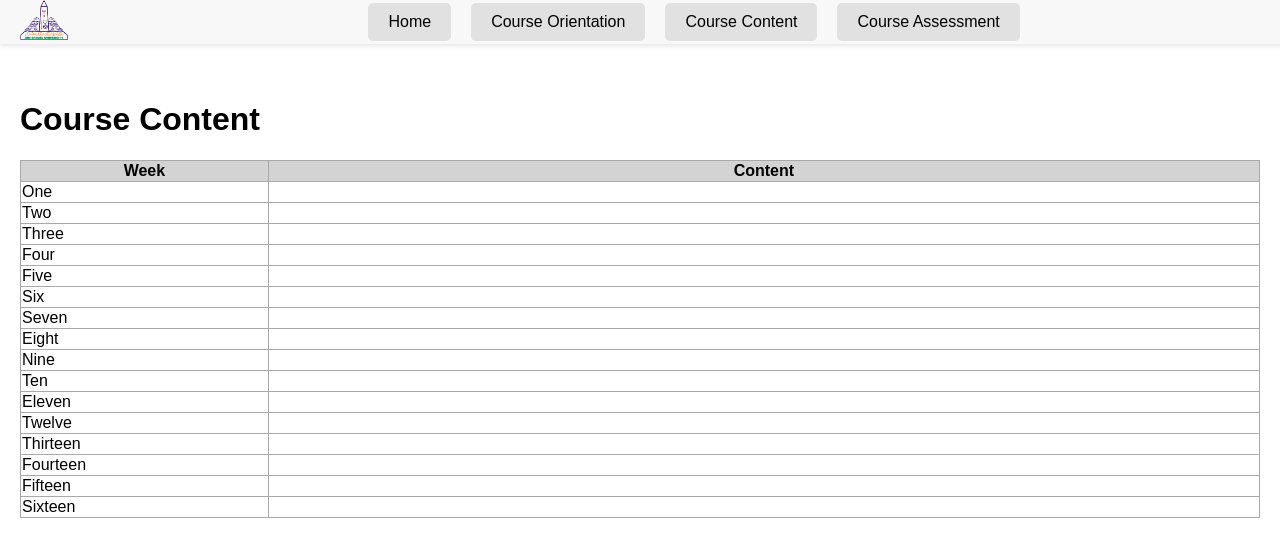
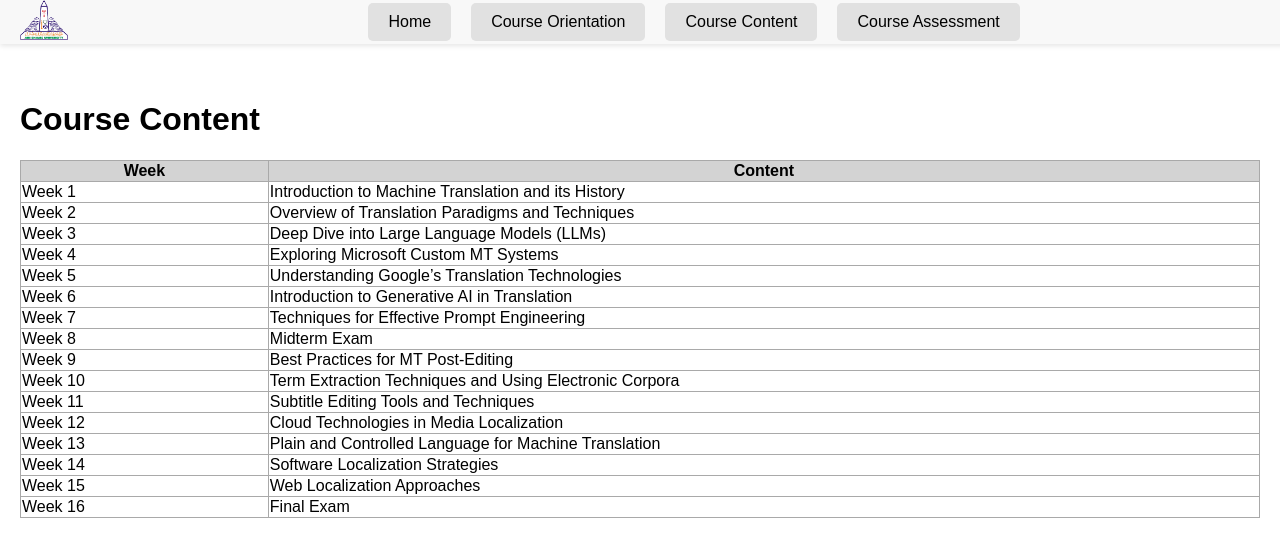
Before and after one commit to nessmadiab/nessmadiab.github.io, a Jekyll site: the page built from content.md, in a window 1280 px wide. Shown: the top 557 px of the page. Built offline with Jekyll 4.4.1, drawn with Linux system fonts in a browser that asks for light colours.

Commit message:
Update content.md

```diff
--- a/content.md
+++ b/content.md
@@ -14,68 +14,68 @@ title: "Course Content"
   </thead>
   <tbody>
     <tr>
-      <td style="border: 1px solid darkgrey;">One</td>
-      <td style="border: 1px solid darkgrey;"></td>
+      <td style="border: 1px solid darkgrey;">Week 1</td>
+      <td style="border: 1px solid darkgrey;">Introduction to Machine Translation and its History</td>
     </tr>
     <tr>
-      <td style="border: 1px solid darkgrey;">Two</td>
-      <td style="border: 1px solid darkgrey;"></td>
+      <td style="border: 1px solid darkgrey;">Week 2</td>
+      <td style="border: 1px solid darkgrey;">Overview of Translation Paradigms and Techniques</td>
     </tr>
     <tr>
-      <td style="border: 1px solid darkgrey;">Three</td>
-      <td style="border: 1px solid darkgrey;"></td>
+      <td style="border: 1px solid darkgrey;">Week 3</td>
+      <td style="border: 1px solid darkgrey;">Deep Dive into Large Language Models (LLMs)</td>
     </tr>
     <tr>
-      <td style="border: 1px solid darkgrey;">Four</td>
-      <td style="border: 1px solid darkgrey;"></td>
+      <td style="border: 1px solid darkgrey;">Week 4</td>
+      <td style="border: 1px solid darkgrey;">Exploring Microsoft Custom MT Systems</td>
     </tr>
     <tr>
-      <td style="border: 1px solid darkgrey;">Five</td>
-      <td style="border: 1px solid darkgrey;"></td>
+      <td style="border: 1px solid darkgrey;">Week 5</td>
+      <td style="border: 1px solid darkgrey;">Understanding Google’s Translation Technologies</td>
     </tr>
     <tr>
-      <td style="border: 1px solid darkgrey;">Six</td>
-      <td style="border: 1px solid darkgrey;"></td>
+      <td style="border: 1px solid darkgrey;">Week 6</td>
+      <td style="border: 1px solid darkgrey;">Introduction to Generative AI in Translation</td>
     </tr>
     <tr>
-      <td style="border: 1px solid darkgrey;">Seven</td>
-      <td style="border: 1px solid darkgrey;"></td>
+      <td style="border: 1px solid darkgrey;">Week 7</td>
+      <td style="border: 1px solid darkgrey;">Techniques for Effective Prompt Engineering</td>
     </tr>
     <tr>
-      <td style="border: 1px solid darkgrey;">Eight</td>
-      <td style="border: 1px solid darkgrey;"></td>
+      <td style="border: 1px solid darkgrey;">Week 8</td>
+      <td style="border: 1px solid darkgrey;">Midterm Exam</td>
     </tr>
     <tr>
-      <td style="border: 1px solid darkgrey;">Nine</td>
-      <td style="border: 1px solid darkgrey;"></td>
+      <td style="border: 1px solid darkgrey;">Week 9</td>
+      <td style="border: 1px solid darkgrey;">Best Practices for MT Post-Editing</td>
     </tr>
     <tr>
-      <td style="border: 1px solid darkgrey;">Ten</td>
-      <td style="border: 1px solid darkgrey;"></td>
+      <td style="border: 1px solid darkgrey;">Week 10</td>
+      <td style="border: 1px solid darkgrey;">Term Extraction Techniques and Using Electronic Corpora</td>
     </tr>
     <tr>
-      <td style="border: 1px solid darkgrey;">Eleven</td>
-      <td style="border: 1px solid darkgrey;"></td>
+      <td style="border: 1px solid darkgrey;">Week 11</td>
+      <td style="border: 1px solid darkgrey;">Subtitle Editing Tools and Techniques</td>
     </tr>
     <tr>
-      <td style="border: 1px solid darkgrey;">Twelve</td>
-      <td style="border: 1px solid darkgrey;"></td>
+      <td style="border: 1px solid darkgrey;">Week 12</td>
+      <td style="border: 1px solid darkgrey;">Cloud Technologies in Media Localization</td>
     </tr>
     <tr>
-      <td style="border: 1px solid darkgrey;">Thirteen</td>
-      <td style="border: 1px solid darkgrey;"></td>
+      <td style="border: 1px solid darkgrey;">Week 13</td>
+      <td style="border: 1px solid darkgrey;">Plain and Controlled Language for Machine Translation</td>
     </tr>
     <tr>
-      <td style="border: 1px solid darkgrey;">Fourteen</td>
-      <td style="border: 1px solid darkgrey;"></td>
+      <td style="border: 1px solid darkgrey;">Week 14</td>
+      <td style="border: 1px solid darkgrey;">Software Localization Strategies</td>
     </tr>
     <tr>
-      <td style="border: 1px solid darkgrey;">Fifteen</td>
-      <td style="border: 1px solid darkgrey;"></td>
+      <td style="border: 1px solid darkgrey;">Week 15</td>
+      <td style="border: 1px solid darkgrey;">Web Localization Approaches</td>
     </tr>
     <tr>
-      <td style="border: 1px solid darkgrey;">Sixteen</td>
-      <td style="border: 1px solid darkgrey;"></td>
+      <td style="border: 1px solid darkgrey;">Week 16</td>
+      <td style="border: 1px solid darkgrey;">Final Exam</td>
     </tr>
   </tbody>
 </table>
```
